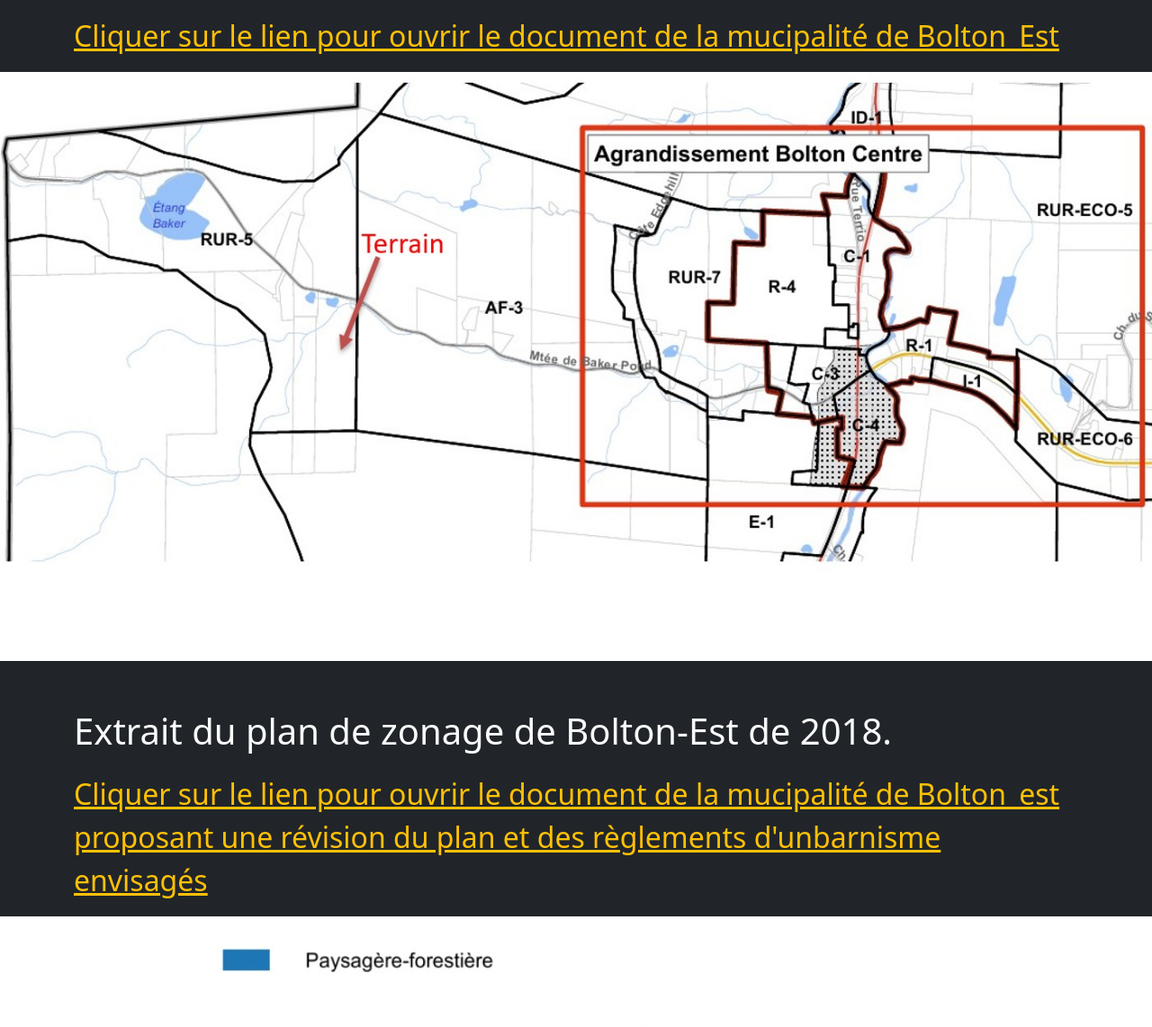
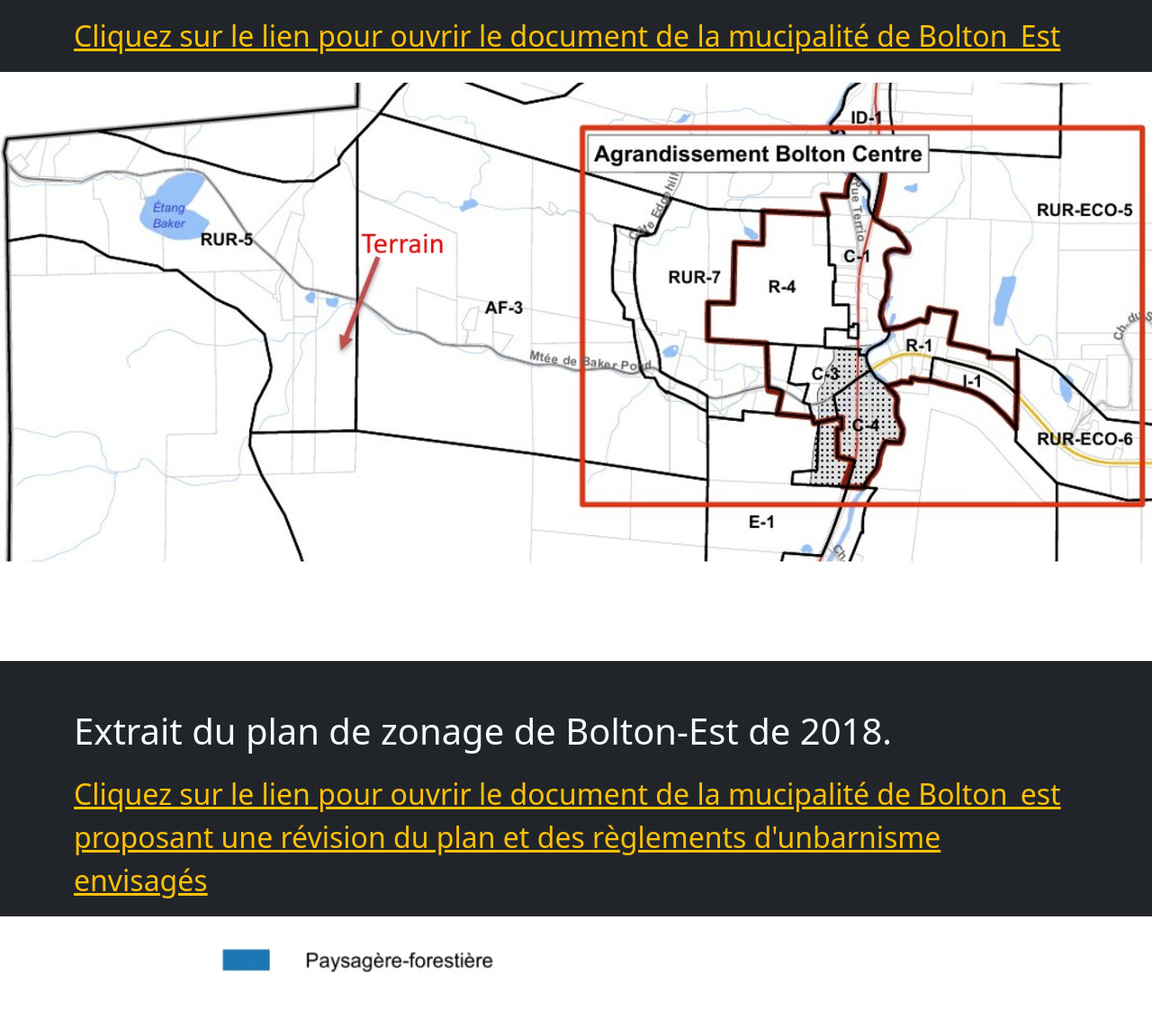
Before and after one commit to aubertroy/terrain, a React app: page zonage.html in a window 1280 px wide. Shown: the part 548-1690 px from the top of the page at 90% size. Built offline with nearby package versions, Linux system fonts and the light colour scheme.

Commit message:
cliquer a cliquez

```diff
--- a/zonage.html
+++ b/zonage.html
@@ -61,7 +61,7 @@
                     <p class="lead" my-4 mr-5>
                       <span class="fs-2">
                         <a href="https://www.boltonest.ca/DocumentsGeneral/Urbanisme/Plan%20de%20zonage%202021-387.pdf"
-                           class="link-warning" target="_blank">Cliquer sur le lien pour ouvrir le document de la mucipalité de Bolton_Est</a>
+                           class="link-warning" target="_blank">Cliquez sur le lien pour ouvrir le document de la mucipalité de Bolton_Est</a>
                       </span>
                     </p>
                 </div>
@@ -88,7 +88,7 @@
                   <p class="lead" my-4 mr-5>
                     <span class="fs-2">
                       <a href="https://www.boltonest.ca/DocumentsGeneral/Urbanisme/Synth%C3%A8se%20des%20nouveaux%20r%C3%A8glements-FINAL.pdf"
-                        class="link-warning" target="_blank">Cliquer sur le lien pour ouvrir le document de la mucipalité de Bolton_est
+                        class="link-warning" target="_blank">Cliquez sur le lien pour ouvrir le document de la mucipalité de Bolton_est
                                                              proposant une révision
                                                              du plan et des règlements d'unbarnisme envisagés</a>
                     </span>
```
